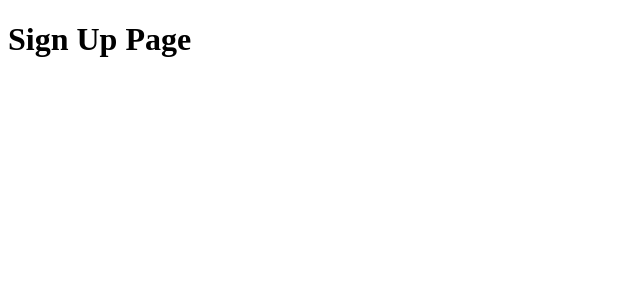
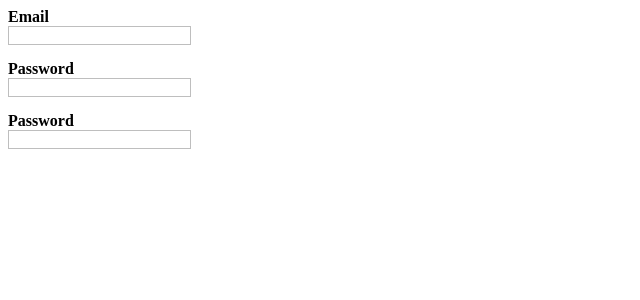
Before and after one commit to YoungKoder/ComandApp, a React (Create React App) app: page /sign-in in a window 1280 px wide. Shown: the top 300 px of the page, without its empty margins (0-640 px from the left). Built offline with nearby package versions, Linux system fonts and the light colour scheme.

Commit message:
creating starting template of AuthSignin/up forms

```diff
--- a/src/components/auth/AuthSignup.js
+++ b/src/components/auth/AuthSignup.js
@@ -1,7 +1,28 @@
-import React from "react";
+import React, { Component, Fragment } from "react";
+import { render } from "@testing-library/react";
 
-function AuthSignup() {
-  return <h1>Sign Up Page</h1>;
+import Input from "../common/Input/input";
+import Button from "../common/Button/Button";
+
+export default class AuthSignup extends Component {
+
+  state ={
+
+  }
+
+  submitHandler = () =>{
+
+  }
+
+  render(){
+    return (
+      <Fragment>
+          <form className="form" onSubmit={this.submitHandler}>
+            <Input label="Email" template="queue" />
+            <Input label="Password" inputType="password" template="queue" />
+            <Input label="Password" template="password" />
+          </form>
+      </Fragment>
+    )
+  }
 }
-
-export default AuthSignup;
```
Also changed, not shown: src/components/auth/AuthSignin.js (+20 -5 lines).
